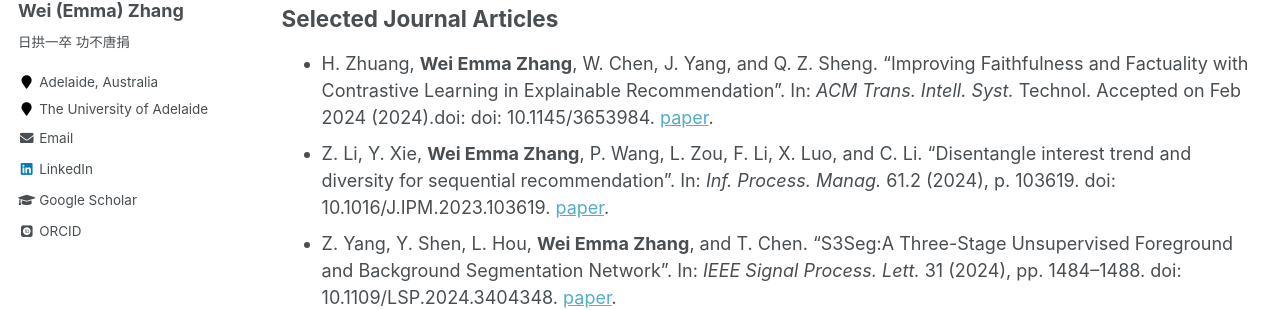
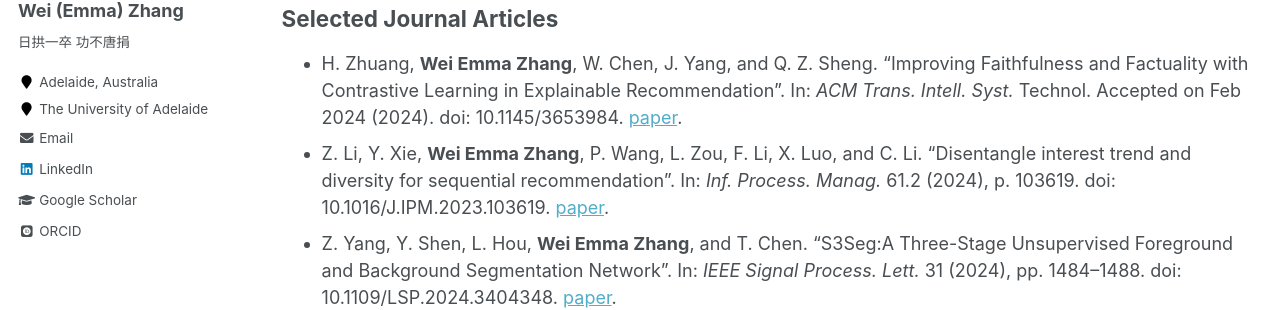
Before and after one commit to weiezhang/weiezhang.github.io, a Jekyll site: the page built from _pages/publications.md, in a window 1280 px wide and 900 px high, scrolled down 1221 px. Shown: the part 180-490 px from the top of the window. Built offline with Jekyll 4.4.1, drawn with Linux system fonts in a browser that asks for light colours; some web fonts are replaced.

Commit message:
Update publications.md

```diff
--- a/_pages/publications.md
+++ b/_pages/publications.md
@@ -25,7 +25,7 @@ Mahmood. Springer, 2019, pp. 203–226.
 - Q. Z. Sheng, <b>Wei Emma Zhang</b>, and E. M. Shakshuki. “Practices and applications in ambient and intelligent information systems”. In: Pers. Ubiquitous Comput. 21.6 (2017), pp. 1039–1040. doi: 10.1007/S00779-017-1037-X.
 
 ## Selected Journal Articles
-- H. Zhuang, <b>Wei Emma Zhang</b>, W. Chen, J. Yang, and Q. Z. Sheng. “Improving Faithfulness and Factuality with Contrastive Learning in Explainable Recommendation”. In: *ACM Trans. Intell. Syst.* Technol. Accepted on Feb 2024 (2024).doi: doi: 10.1145/3653984. [paper](https://doi.org/10.1145/36539).
+- H. Zhuang, <b>Wei Emma Zhang</b>, W. Chen, J. Yang, and Q. Z. Sheng. “Improving Faithfulness and Factuality with Contrastive Learning in Explainable Recommendation”. In: *ACM Trans. Intell. Syst.* Technol. Accepted on Feb 2024 (2024). doi: 10.1145/3653984. [paper](https://doi.org/10.1145/36539).
 - Z. Li, Y. Xie, <b>Wei Emma Zhang</b>, P. Wang, L. Zou, F. Li, X. Luo, and C. Li. “Disentangle interest trend and diversity for sequential recommendation”. In: *Inf. Process. Manag.* 61.2 (2024), p. 103619. doi: 10.1016/J.IPM.2023.103619. [paper](https://doi.org/10.1016/j.ipm.2023.103619).
 - Z. Yang, Y. Shen, L. Hou, <b>Wei Emma Zhang</b>, and T. Chen. “S3Seg:A Three-Stage Unsupervised Foreground and Background Segmentation Network”. In: *IEEE Signal Process. Lett.* 31 (2024), pp. 1484–1488. doi: 10.1109/LSP.2024.3404348. [paper](https://doi.org/10.1109/LSP.2024.3404348).
 - C. Ma, <b>Wei Emma Zhang</b>, M. Guo, H. Wang, and Q. Z. Sheng. “Multi-document Summarization via Deep Learning Techniques: A Survey”. In: *ACM Comput. Surv.* 55.5 (2023), 102:1–102:37. doi:10.1145/3529754. [paper](https://doi.org/10.1145/3529754.1).
```
